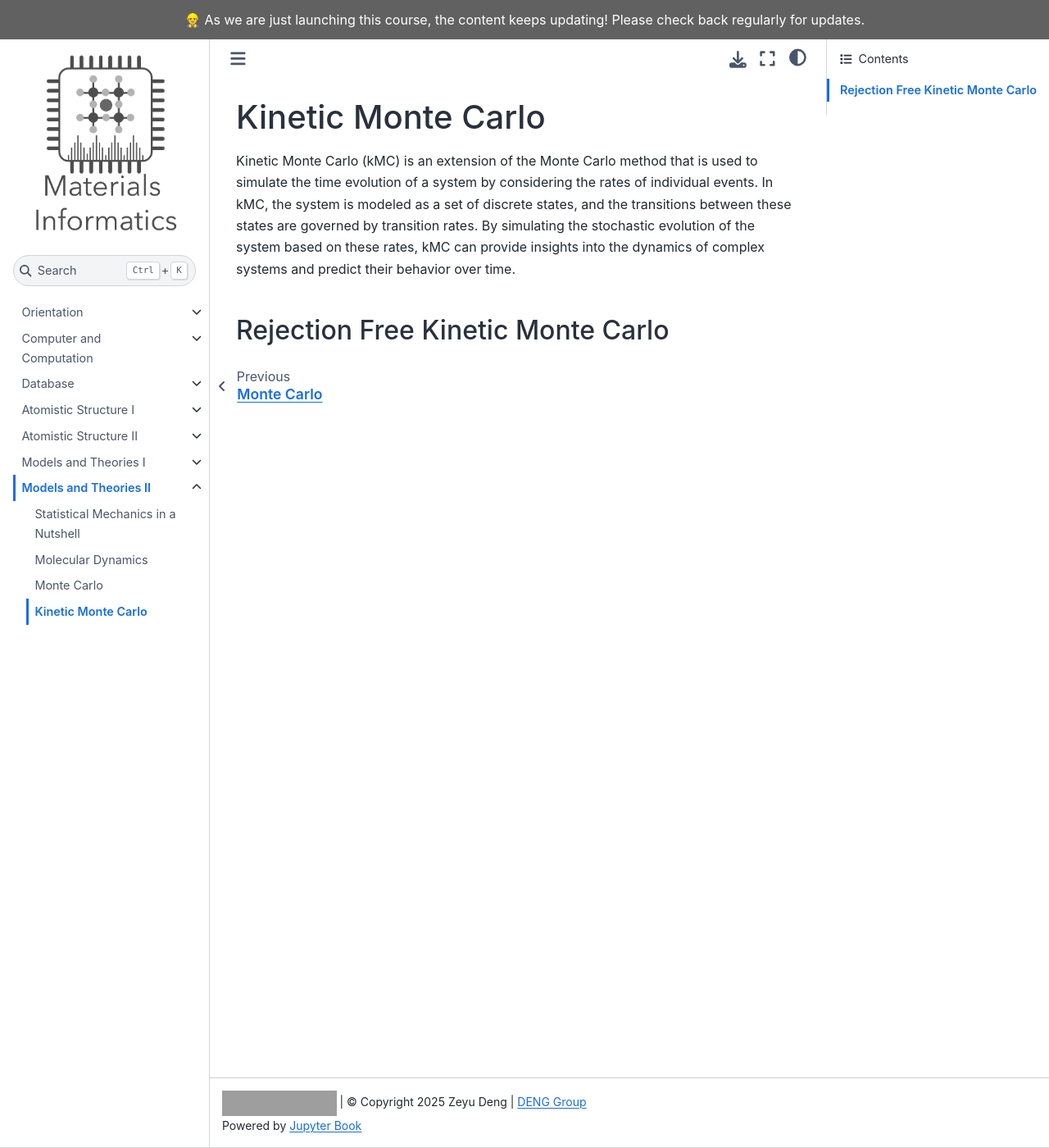
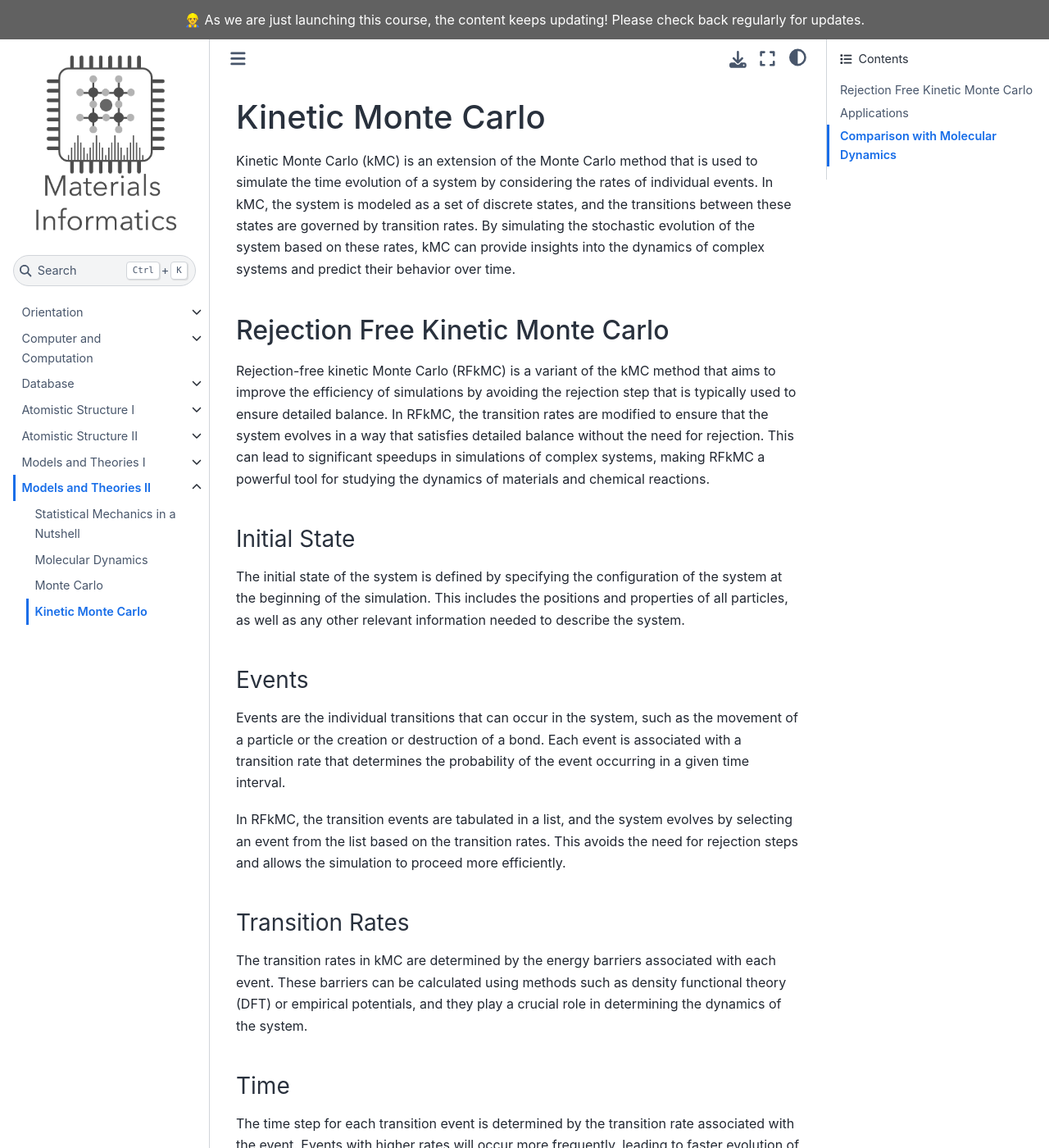
Before and after one commit to deng-group/MLE4217_5219_book, a Jupyter Book: the page built from models_and_theories_II/kmc.md, in a window 1280 px wide and 1400 px high. Shown: the whole window at 82% size. Built offline with Jupyter Book 1.0.4 settings and Sphinx 7.4.7 and the Sphinx Book theme 1.1.4, drawn with Linux system fonts in a browser that asks for light colours; pages that are not in the unit, such as notebooks, are missing from menus; comment, search, counter and statistics services are not loaded; some of the changed text lies outside the part shown; grey boxes are pictures that could not be loaded.

Commit message:
Remove obsolete descriptors file and enhance Kinetic Monte Carlo documentation with detailed sections on rejection-free methods, initial states, events, transition rates, time calculations, applications, and comparisons with Molecular Dynamics.

```diff
--- a/models_and_theories_II/kmc.md
+++ b/models_and_theories_II/kmc.md
@@ -2,3 +2,41 @@
 Kinetic Monte Carlo (kMC) is an extension of the Monte Carlo method that is used to simulate the time evolution of a system by considering the rates of individual events. In kMC, the system is modeled as a set of discrete states, and the transitions between these states are governed by transition rates. By simulating the stochastic evolution of the system based on these rates, kMC can provide insights into the dynamics of complex systems and predict their behavior over time.
 
 ## Rejection Free Kinetic Monte Carlo
+Rejection-free kinetic Monte Carlo (RFkMC) is a variant of the kMC method that aims to improve the efficiency of simulations by avoiding the rejection step that is typically used to ensure detailed balance. In RFkMC, the transition rates are modified to ensure that the system evolves in a way that satisfies detailed balance without the need for rejection. This can lead to significant speedups in simulations of complex systems, making RFkMC a powerful tool for studying the dynamics of materials and chemical reactions.
+
+### Initial State
+The initial state of the system is defined by specifying the configuration of the system at the beginning of the simulation. This includes the positions and properties of all particles, as well as any other relevant information needed to describe the system.
+
+### Events
+Events are the individual transitions that can occur in the system, such as the movement of a particle or the creation or destruction of a bond. Each event is associated with a transition rate that determines the probability of the event occurring in a given time interval.
+
+In RFkMC, the transition events are tabulated in a list, and the system evolves by selecting an event from the list based on the transition rates. This avoids the need for rejection steps and allows the simulation to proceed more efficiently.
+
+### Transition Rates
+The transition rates in kMC are determined by the energy barriers associated with each event. These barriers can be calculated using methods such as density functional theory (DFT) or empirical potentials, and they play a crucial role in determining the dynamics of the system.
+
+### Time
+The time step for each transition event is determined by the transition rate associated with the event. Events with higher rates will occur more frequently, leading to faster evolution of the system. By simulating the stochastic evolution of the system over time, kMC can provide insights into the dynamics of complex systems and predict their behavior.
+
+$$
+\Delta t = -\frac{\ln(w)}{\sum_i \Gamma_i}
+$$
+
+where $\Gamma_i$ is the transition rate for event $i$, and $w$ is a random number between 0 and 1.
+
+## Applications
+- Materials science: kMC is used to study the growth and evolution of materials, such as thin films and nanoparticles.
+- Catalysis: kMC is used to model the kinetics of chemical reactions on surfaces and predict the activity of catalysts.
+- Surface science: kMC is used to simulate the adsorption, desorption, and diffusion of atoms and molecules on surfaces.
+- Biological systems: kMC is used to model the dynamics of biological systems, such as protein folding and enzyme reactions.
+
+## Comparison with Molecular Dynamics
+| Feature                   | Kinetic Monte Carlo                                                                 | Molecular dynamics                                                                 |
+|---------------------------|-------------------------------------------------------------------------------------|-----------------------------------------------------------------------------------|
+| Model                     | Flexible: can use lattice models or simple equations                                | Force fields (classical MD) or electronic structure (AIMD)                        |
+| Time scale                | Mesoscopic (up to seconds or milliseconds)                                          | Up to a few nanoseconds (few hundreds of picoseconds) for classical MD (AIMD)     |
+| Length scale              | Flexible: atomistic or mesoscopic                                                   | Up to a few million (classical MD) or up to 1000 atoms (AIMD)                     |
+| Computational efficiency  | Transition rates are computed directly for each migration event                     | Energies and forces of all atoms are evaluated at each timestep                   |
+| Rare events accessibility | Easy: events propagated randomly based on their transition rates                    | Hard: long simulations or high temperatures for high barriers                     |
+| Model construction        | Complex: it requires knowledge of all possible transition events                    | Straightforward: plug & play                                                      |
+| Code availability         | Limited and often relying on in-house codes                                         | Numerous general purpose codes available                                          |
```
Also changed, not shown: models_and_theories_II/descriptor.md (deleted, +0 -1 lines), models_and_theories_II/molecular_dynamics.md (+1 -3 lines).
